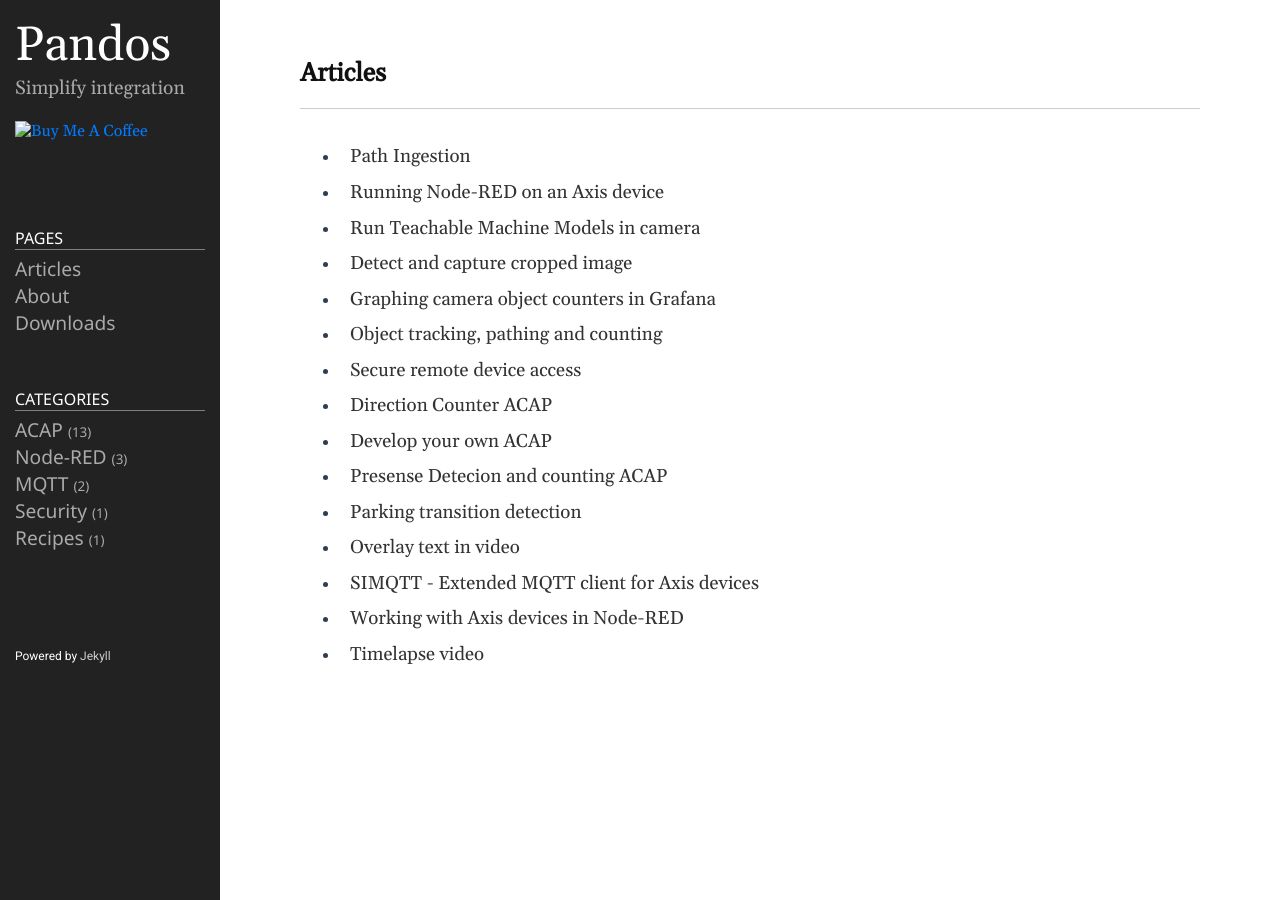
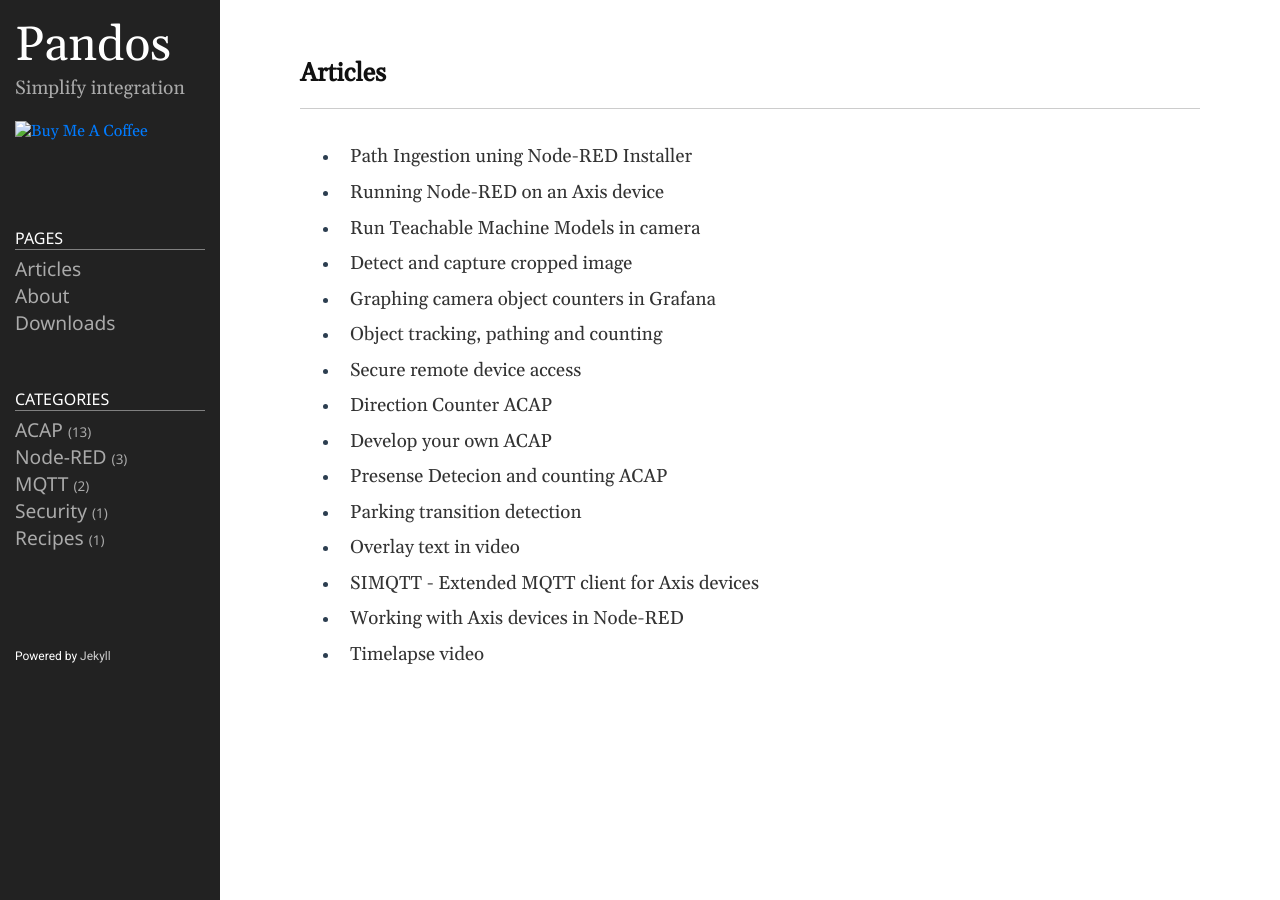
Before and after one commit to pandosme/pandosme.github.io, a Jekyll site: the page built from docs/index.md, in a window 1280 px wide. Built offline with Jekyll 4.4.1, drawn with Linux system fonts in a browser that asks for light colours.

Commit message:
Update 2023-10-15-Path-Ingestion.md

```diff
--- a/docs/_posts/2023-10-15-Path-Ingestion.md
+++ b/docs/_posts/2023-10-15-Path-Ingestion.md
@@ -1,11 +1,11 @@
 ---
 layout: post
-title:  "Path Ingestion"
+title:  "Path Ingestion uning Node-RED Installer"
 date: 2023-10-15 00:00:00 +0200
 categories: [ACAP,Node-RED]
 ---
 
-tis is an extension flow for [Node-RED Installer ACAP](https://pandosme.github.io/acap/node-red/2023/09/12/nodered-acap.html) that stores object paths detected by the xame into a MongoDB.
+This is an extension flow for [Node-RED Installer ACAP](https://pandosme.github.io/acap/node-red/2023/09/12/nodered-acap.html) that stores object paths detected by the xame into a MongoDB.
 
 Object Paths can be use for a number of use cases.  The most common are:
 * Forensic search
```
